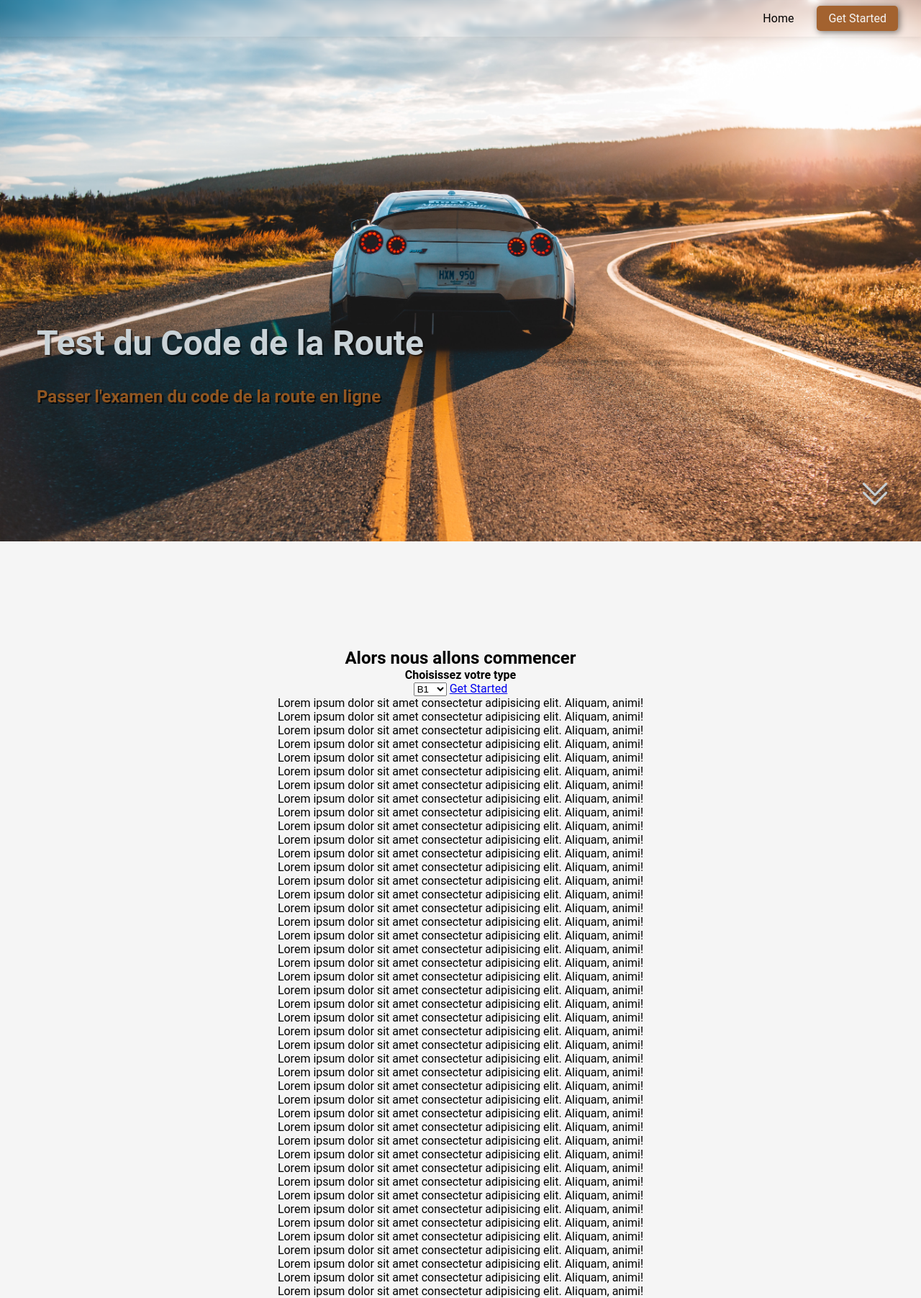
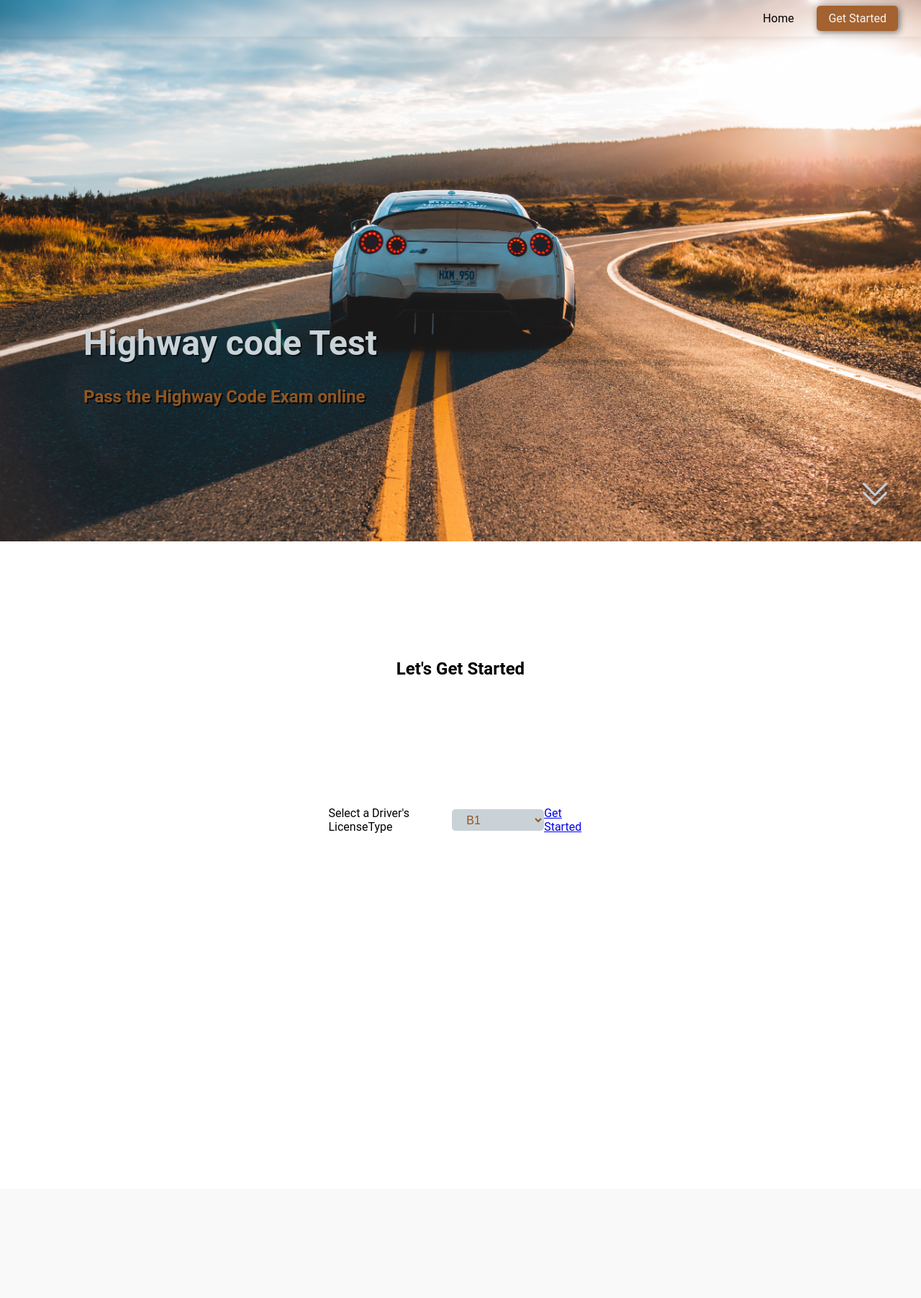
Before and after one commit to oyabun-dev/Drivers-License, a PHP site: page / in a window 1280 px wide. Shown: the whole page at 72% size. After the commit the page ends 1157 px from the top, so only its background shows below. Run offline with PHP 8.4, Linux system fonts and the light colour scheme.

Commit message:
Setting up the start menu🤷‍♀️

```diff
--- a/assets/style.css
+++ b/assets/style.css
@@ -1,6 +1,8 @@
 :root {
     --res: calc(0.01 * 10vmin);
     --main_color: #a3622f;
+    --primary: #c9d2d7;
+    --secondary: #915621;
 }
 
 /* Path: assets/style.css */
@@ -17,9 +19,10 @@ html {
 
 body {
     font-family: 'Roboto', sans-serif;
-    background-color: #f5f5f5;
     padding: 0;
     margin: 0;
+    /* background-color: var(--main_color); */
+    background-color: white;
 }
 
 header#navbar {
@@ -105,14 +108,14 @@ section.landing div.greets {
 
 section.landing div.greets h1 {
     font-size: calc(60 * var(--res));
-    color: #c9d2d7;
+    color: var(--primary);
     text-shadow: #0000008a 2px 2px;
     padding: 1rem;
 }
 
 section.landing div.greets h4 {
     font-size: calc(30 * var(--res));
-    color: #915621;
+    color: var(--secondary);
     text-shadow: #000000ba 2px 2px;
     padding: 1rem;
 }
@@ -139,11 +142,48 @@ section.landing button#go_down p img {
 }
 
 section#startMenu {
-    margin-top: 100px;
+    /* margin-top: 1px; */
     width: 100vw;
     height: 100vh;
     display: flex;
+    justify-content: start;
+    align-items: center;
+    flex-direction: column;
+    /* background-color: var(--main_color); */
+}
+
+section#startMenu div.greets {
+    width: 100%;
+    height: 10%;
+    display: flex;
+    justify-content: space-between;
+    align-items: center;
+    flex-direction: column;
+    margin: 4rem;
+}
+
+section#startMenu form[name="license_type_form"] {
+    height: 20%;
+    display: flex;
     justify-content: center;
     align-items: center;
-    flex-direction: column;
+    /* flex-direction: column; */
 }
+
+section#startMenu form[name="license_type_form"] select#type {
+    width: 40%;
+    height: 30px;
+    border: none;
+    border-radius: 5px;
+    outline: none;
+    padding: 0 1rem;
+    font-size: calc(20 * var(--res));
+    background-color: var(--primary);
+    color: var(--secondary);
+    cursor: pointer;
+}
+
+section#startMenu form[name="license_type_form"] select#type option.drivers_license_type {
+    background-color: var(--secondary);
+    color: var(--primary);
+}
--- a/examen.html
+++ b/exam.html
@@ -25,6 +25,6 @@
         </form>
     </main>
 
-    <script src="./assets/permis.js"></script>
+    <script src="./assets/driversLicence.js"></script>
 </body>
 </html>
--- a/index.html
+++ b/index.html
@@ -22,80 +22,36 @@
             <img id="landingImg" src="./assets/img/main_background.jpg" alt="background_image">
         </p>
         <div class="greets">
-            <h1 class="title">Test du Code de la Route</h1>
-            <h4 class="subtitle">Passer l'examen du code de la route en ligne</h4>
+            <h1 class="title">Highway code Test</h1>
+            <h4 class="subtitle">Pass the Highway Code Exam online</h4>
         </div>
         <button id="go_down" onclick="scrolling();"><p><img src="./assets/img/go_down.png" alt="go_down"></p></button>
     </section>
     <!-- start menu -->
     <section id="startMenu">
-        <p class="greets">
-            <h1 class="title">Alors nous allons commencer</h1>
-            <h4 class="subtitle">Choisissez votre type</h4>
-        </p>
-        <form action="submit">
-            <label for="type"></label>
-            <select name="type_permis" id="type" title="type_permis">
-                <option value="B1" class="type_permis">B1</option>
-                <option value="B2" class="type_permis">B2</option>
-                <option value="B3" class="type_permis">B3</option>
-                <option value="B4" class="type_permis">B4</option>
-                <option value="B5" class="type_permis">B5</option>
-                <option value="B6" class="type_permis">B6</option>
-                <option value="B7" class="type_permis">B7</option>
-                <option value="B8" class="type_permis">B8</option>
-                <option value="B9" class="type_permis">B9</option>
-                <option value="B10" class="type_permis">B10</option>
-                <option value="B11" class="type_permis">B11</option>
-                <option value="B12" class="type_permis">B12</option>
+        <div class="greets">
+            <h1 class="title">Let's Get Started</h1>
+            <!-- <h4 class="subtitle">Select a Type</h4> -->
+        </div>
+        <form name="license_type_form" action="submit">
+            <label for="type">Select a Driver's LicenseType </label>
+            <select name="drivers_license_type" id="type" title="drivers_license_type">
+                <option value="B1" class="drivers_license_type">B1</option>
+                <option value="B2" class="drivers_license_type">B2</option>
+                <option value="B3" class="drivers_license_type">B3</option>
+                <option value="B4" class="drivers_license_type">B4</option>
+                <option value="B5" class="drivers_license_type">B5</option>
+                <option value="B6" class="drivers_license_type">B6</option>
+                <option value="B7" class="drivers_license_type">B7</option>
+                <option value="B8" class="drivers_license_type">B8</option>
+                <option value="B9" class="drivers_license_type">B9</option>
+                <option value="B10" class="drivers_license_type">B10</option>
+                <option value="B11" class="drivers_license_type">B11</option>
+                <option value="B12" class="drivers_license_type">B12</option>
             </select>
-            <a class="getStarted" href="examen.html">Get Started</a>
+            <a class="getStarted" href="exam.html">Get Started</a>
         </form>
-        <p>Lorem ipsum dolor sit amet consectetur adipisicing elit. Aliquam, animi!</p>
-        <p>Lorem ipsum dolor sit amet consectetur adipisicing elit. Aliquam, animi!</p>
-        <p>Lorem ipsum dolor sit amet consectetur adipisicing elit. Aliquam, animi!</p>
-        <p>Lorem ipsum dolor sit amet consectetur adipisicing elit. Aliquam, animi!</p>
-        <p>Lorem ipsum dolor sit amet consectetur adipisicing elit. Aliquam, animi!</p>
-        <p>Lorem ipsum dolor sit amet consectetur adipisicing elit. Aliquam, animi!</p>
-        <p>Lorem ipsum dolor sit amet consectetur adipisicing elit. Aliquam, animi!</p>
-        <p>Lorem ipsum dolor sit amet consectetur adipisicing elit. Aliquam, animi!</p>
-        <p>Lorem ipsum dolor sit amet consectetur adipisicing elit. Aliquam, animi!</p>
-        <p>Lorem ipsum dolor sit amet consectetur adipisicing elit. Aliquam, animi!</p>
-        <p>Lorem ipsum dolor sit amet consectetur adipisicing elit. Aliquam, animi!</p>
-        <p>Lorem ipsum dolor sit amet consectetur adipisicing elit. Aliquam, animi!</p>
-        <p>Lorem ipsum dolor sit amet consectetur adipisicing elit. Aliquam, animi!</p>
-        <p>Lorem ipsum dolor sit amet consectetur adipisicing elit. Aliquam, animi!</p>
-        <p>Lorem ipsum dolor sit amet consectetur adipisicing elit. Aliquam, animi!</p>
-        <p>Lorem ipsum dolor sit amet consectetur adipisicing elit. Aliquam, animi!</p>
-        <p>Lorem ipsum dolor sit amet consectetur adipisicing elit. Aliquam, animi!</p>
-        <p>Lorem ipsum dolor sit amet consectetur adipisicing elit. Aliquam, animi!</p>
-        <p>Lorem ipsum dolor sit amet consectetur adipisicing elit. Aliquam, animi!</p>
-        <p>Lorem ipsum dolor sit amet consectetur adipisicing elit. Aliquam, animi!</p>
-        <p>Lorem ipsum dolor sit amet consectetur adipisicing elit. Aliquam, animi!</p>
-        <p>Lorem ipsum dolor sit amet consectetur adipisicing elit. Aliquam, animi!</p>
-        <p>Lorem ipsum dolor sit amet consectetur adipisicing elit. Aliquam, animi!</p>
-        <p>Lorem ipsum dolor sit amet consectetur adipisicing elit. Aliquam, animi!</p>
-        <p>Lorem ipsum dolor sit amet consectetur adipisicing elit. Aliquam, animi!</p>
-        <p>Lorem ipsum dolor sit amet consectetur adipisicing elit. Aliquam, animi!</p>
-        <p>Lorem ipsum dolor sit amet consectetur adipisicing elit. Aliquam, animi!</p>
-        <p>Lorem ipsum dolor sit amet consectetur adipisicing elit. Aliquam, animi!</p>
-        <p>Lorem ipsum dolor sit amet consectetur adipisicing elit. Aliquam, animi!</p>
-        <p>Lorem ipsum dolor sit amet consectetur adipisicing elit. Aliquam, animi!</p>
-        <p>Lorem ipsum dolor sit amet consectetur adipisicing elit. Aliquam, animi!</p>
-        <p>Lorem ipsum dolor sit amet consectetur adipisicing elit. Aliquam, animi!</p>
-        <p>Lorem ipsum dolor sit amet consectetur adipisicing elit. Aliquam, animi!</p>
-        <p>Lorem ipsum dolor sit amet consectetur adipisicing elit. Aliquam, animi!</p>
-        <p>Lorem ipsum dolor sit amet consectetur adipisicing elit. Aliquam, animi!</p>
-        <p>Lorem ipsum dolor sit amet consectetur adipisicing elit. Aliquam, animi!</p>
-        <p>Lorem ipsum dolor sit amet consectetur adipisicing elit. Aliquam, animi!</p>
-        <p>Lorem ipsum dolor sit amet consectetur adipisicing elit. Aliquam, animi!</p>
-        <p>Lorem ipsum dolor sit amet consectetur adipisicing elit. Aliquam, animi!</p>
-        <p>Lorem ipsum dolor sit amet consectetur adipisicing elit. Aliquam, animi!</p>
-        <p>Lorem ipsum dolor sit amet consectetur adipisicing elit. Aliquam, animi!</p>
-        <p>Lorem ipsum dolor sit amet consectetur adipisicing elit. Aliquam, animi!</p>
-        <p>Lorem ipsum dolor sit amet consectetur adipisicing elit. Aliquam, animi!</p>
-        <p>Lorem ipsum dolor sit amet consectetur adipisicing elit. Aliquam, animi! </p>
     </section>
-    <script src="./assets/permis.js"></script>
+    <script src="./assets/driversLicence.js"></script>
 </body>
 </html>
```
Also changed, not shown: assets/driversLicence.js (renamed from assets/permis.js).
